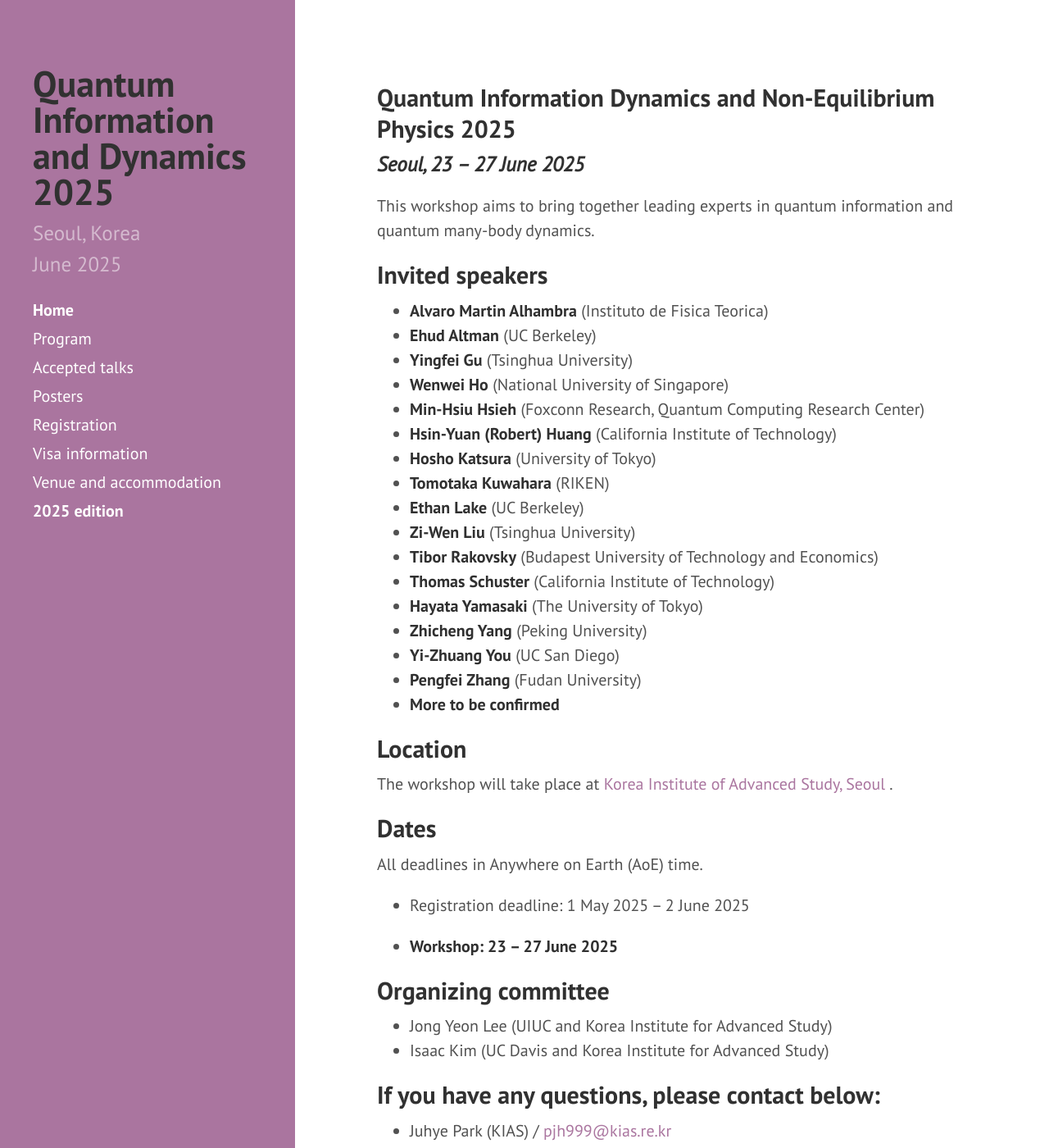
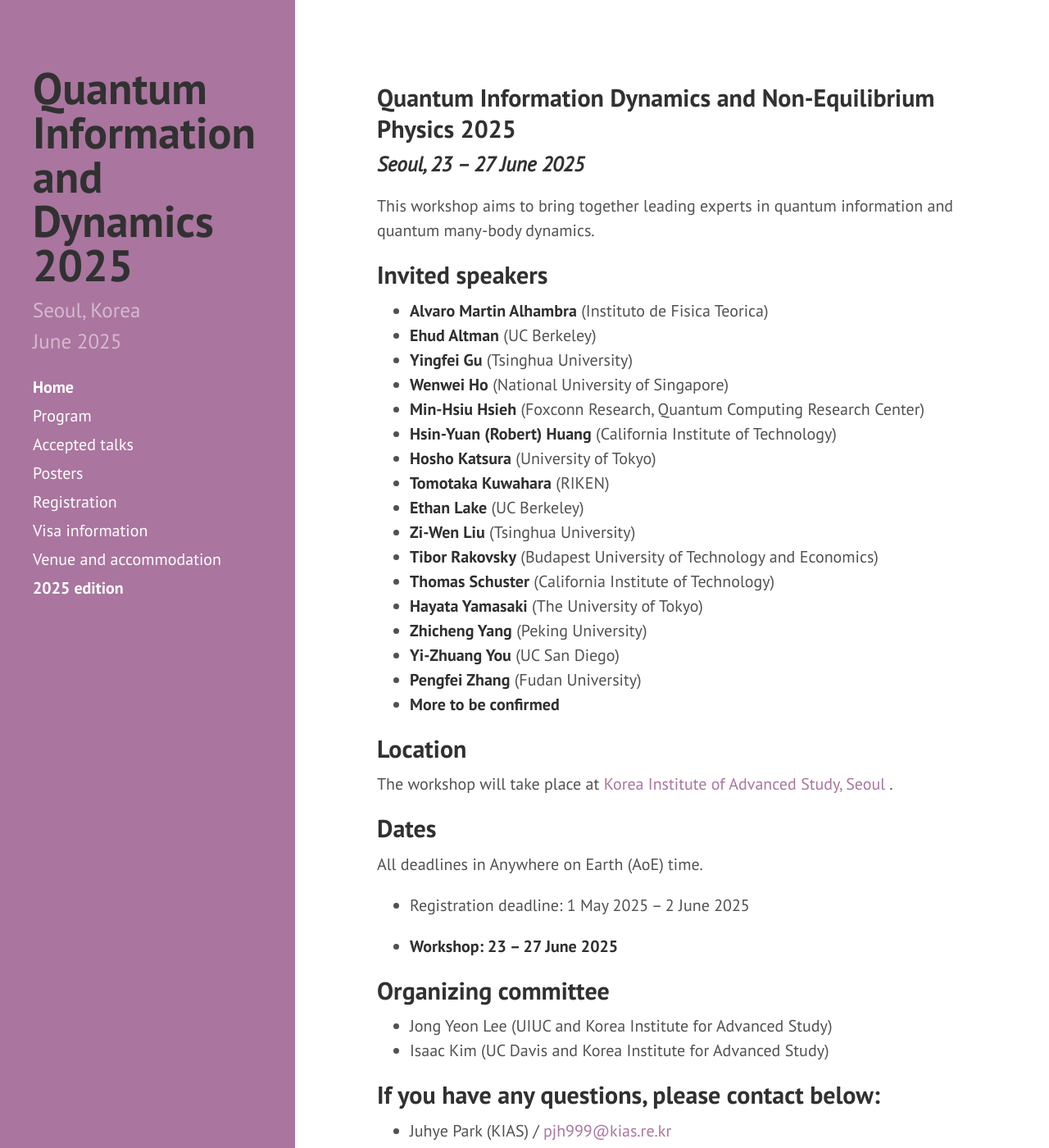
Before and after one commit to yeon-lee/yeon-lee.github.io, a Jekyll site: the page built from index.md, in a window 1280 px wide and 1400 px high. Shown: the whole window at 82% size. Built offline with Jekyll 4.4.1, drawn with Linux system fonts in a browser that asks for light colours; nearby versions of some CDN libraries.

Commit message:
Update custom.css

```diff
--- a/public/css/custom.css
+++ b/public/css/custom.css
@@ -1,4 +1,4 @@
 /* Override sidebar-about heading size with !important */
 .sidebar-about h1 {
-  font-size: 2.2rem !important;
+  font-size: 2.7rem !important;
 }
```
